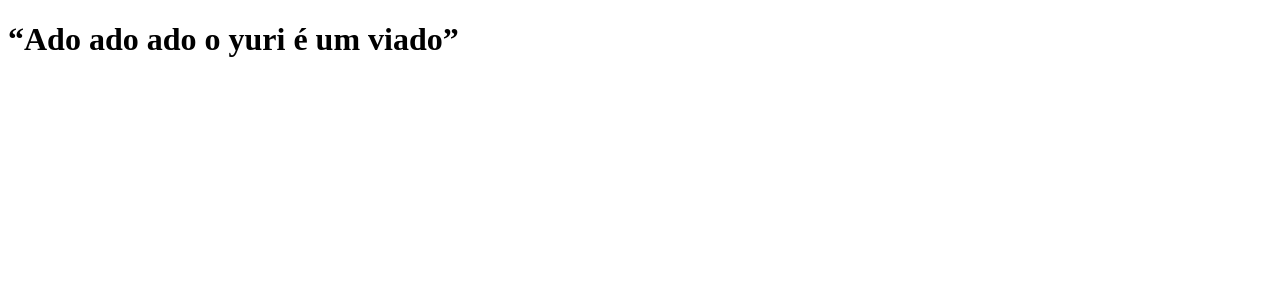
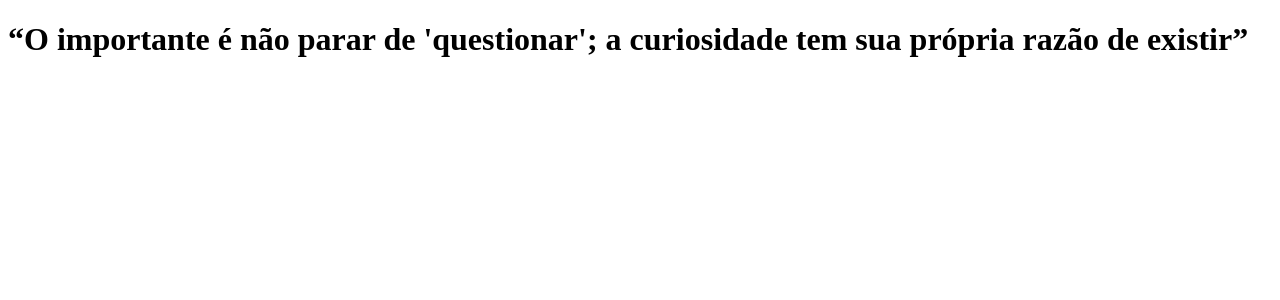
Before and after one commit to pedrorikdev/Dev, a Next.js app: page / in a window 1280 px wide. Shown: the top 300 px of the page. Built offline with nearby package versions, Linux system fonts and the light colour scheme.

Commit message:
add file `.editorconfig`

```diff
--- a/pages/index.js
+++ b/pages/index.js
@@ -1,4 +1,4 @@
 function Home (){
-    return <h1>“Ado ado ado o yuri é um viado”</h1>
+    return <h1>“O importante é não parar de 'questionar'; a curiosidade tem sua própria razão de existir”</h1>
 }
 export default Home;
```
Also changed, not shown: 1 other file (tests, documents, lock files or other folders).
